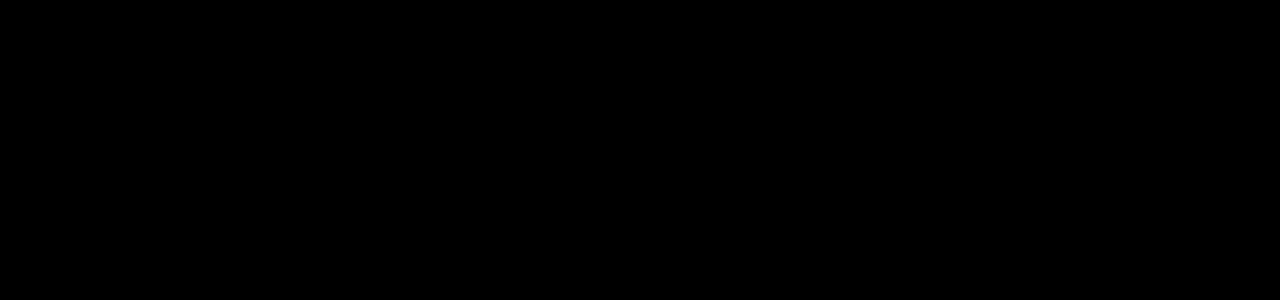
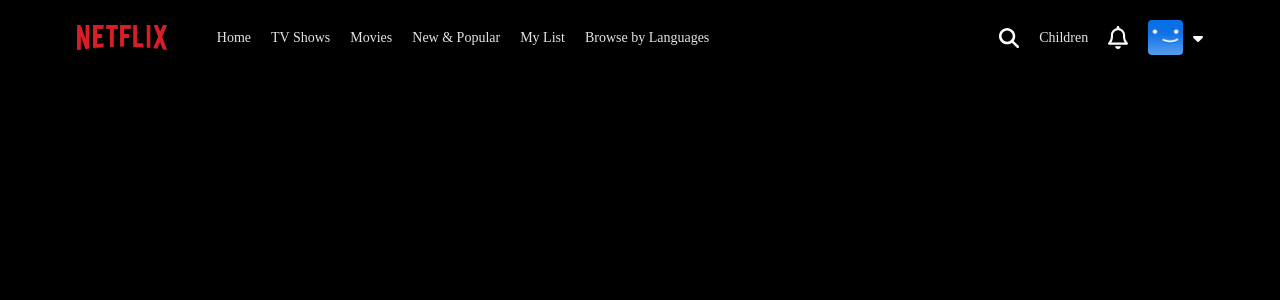
Before and after one commit to emess2g/netflix-clone, a React (Vite) app: page / in a window 1280 px wide. Shown: the top 300 px of the page. Built offline with nearby package versions, Linux system fonts and the light colour scheme.

Commit message:
navbar ui

```diff
--- a/src/App.jsx
+++ b/src/App.jsx
@@ -1,9 +1,9 @@
 import React from 'react'
-
+import Home from './pages/Home/Home'
 const App = () => {
   return (
     <div>
-
+      <Home/>
     </div>
   )
 }
--- a/src/components/Navbar/Navbar.css
+++ b/src/components/Navbar/Navbar.css
@@ -0,0 +1,53 @@
+.navbar {
+    width: 100%;
+    padding: 20px 6%;
+    display: flex;
+    justify-content: space-between;
+    font-size: 14px;
+    color: #e5e5e5;
+    background-image: linear-gradient(180deg, rgba(0,0,0,0.7) 10%, transparent);
+    z-index: 1;
+}
+
+.navbar-left{
+    display: flex;
+    align-items: center;
+    gap: 50px;
+}
+
+.navbar-left img {
+    width: 90px;
+}
+
+.navbar-left ul {
+    display: flex;
+    gap: 20px;
+    list-style: none;
+}
+
+.navbar-left ul li {
+    cursor: pointer;
+}
+
+.navbar-right {
+    display: flex;
+    align-items: center;
+    gap: 20px;
+}
+
+.navbar-right .icons {
+    width: 20px;
+    cursor: pointer;
+}
+
+.navbar-right .profile {
+    border-radius: 4px;
+    width: 35px;
+}
+
+.navbar-profile {
+    display: flex;
+    align-items: center;
+    gap: 10px;
+    cursor: pointer;
+}
--- a/src/components/Navbar/Navbar.jsx
+++ b/src/components/Navbar/Navbar.jsx
@@ -1,10 +1,35 @@
 import React from 'react'
 import './Navbar.css'
+import logo from '../../assets/logo.png'
+import search_icon from '../../assets/search_icon.svg'
+import bell_icon from '../../assets/bell_icon.svg'
+import profile_img from '../../assets/profile_img.png'
+import caret_icon from '../../assets/caret_icon.svg'
 
 const Navbar = () => {
   return (
     <div className='navbar'>
-
+       <div className="navbar-left">
+        {/* logo */}
+        <img src={logo} alt="" />
+        <ul>
+          <li>Home</li>
+          <li>TV Shows</li>
+          <li>Movies</li>
+          <li>New & Popular</li>
+          <li>My List</li>
+          <li>Browse by Languages</li>
+        </ul>
+       </div>
+       <div className="navbar-right">
+           <img src={search_icon} className='icons' alt="" />
+           <p>Children</p>
+           <img src={bell_icon} className='icons' alt="" />
+           <div className="navbar-profile">
+           <img src={profile_img} className='profile' alt="" />
+           <img src={caret_icon}  alt="" />
+           </div>
+       </div>
     </div>
   )
 }
--- a/src/pages/Home/Home.jsx
+++ b/src/pages/Home/Home.jsx
@@ -1,10 +1,11 @@
 import React from 'react'
 import './Home.css'
+import Navbar from '../../components/Navbar/Navbar'
 
 const Home = () => {
   return (
-    <div>
-
+    <div className='home'>
+      <Navbar/>
     </div>
   )
 }
```
